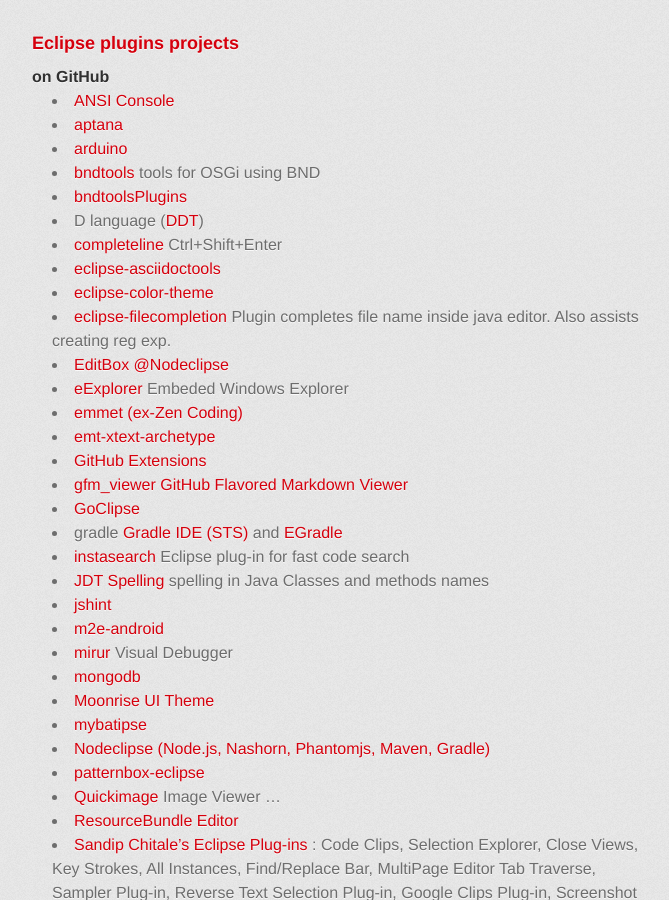
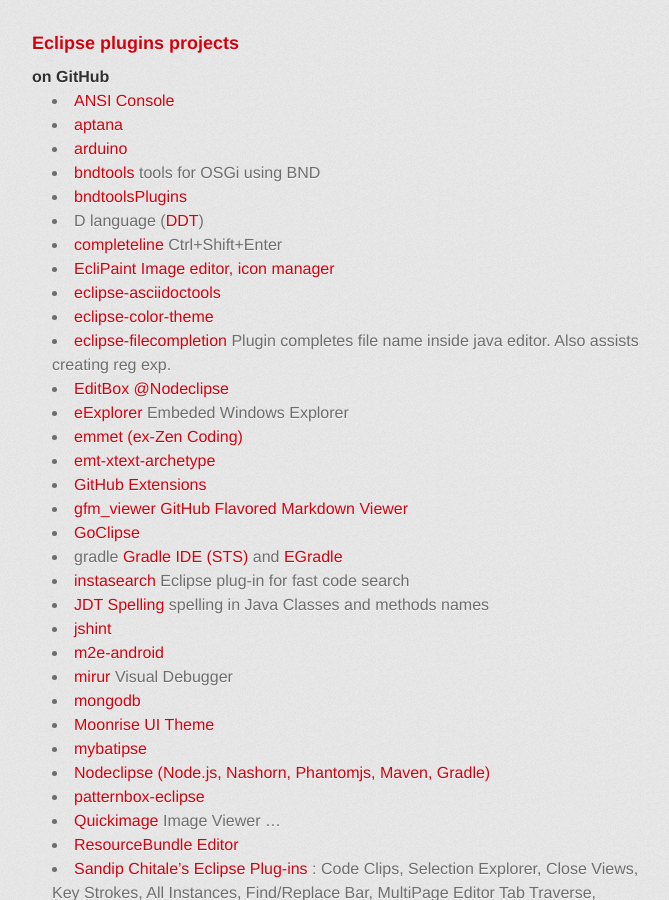
Before and after one commit to with-Eclipse/with-eclipse.github.io, a Jekyll site: the page built from index.md, in a window 1280 px wide and 900 px high, scrolled down 2039 px. Shown: the whole window, without its empty margins (298-967 px from the left). Built offline with Jekyll 4.4.1, drawn with Linux system fonts in a browser that asks for light colours; Markdown is read by kramdown in place of the engine named in the settings; comment, search, counter and statistics services are not loaded.

Commit message:
add EcliPaint
ref https://github.com/jabiercoding/eclipaint/pull/20

```diff
--- a/index.md
+++ b/index.md
@@ -100,6 +100,7 @@ Just use code snippet below:
 - [bndtoolsPlugins](https://github.com/fhuberts/bndtoolsPlugins)
 - D language ([DDT](https://github.com/bruno-medeiros/DDT))
 - [completeline](https://github.com/henri5/completeline) <kbd>Ctrl+Shift+Enter</kbd>
+- [EcliPaint](https://github.com/jabiercoding/eclipaint) [Image editor, icon manager](https://github.com/jabiercoding/eclipaint/wiki)
 - [eclipse-asciidoctools](https://github.com/awltech/eclipse-asciidoctools)
 - [eclipse-color-theme](https://github.com/eclipse-color-theme/eclipse-color-theme)
 - [eclipse-filecompletion](https://github.com/impetuouslab/eclipse-filecompletion) Plugin completes file name inside java editor. Also assists creating reg exp.
```
